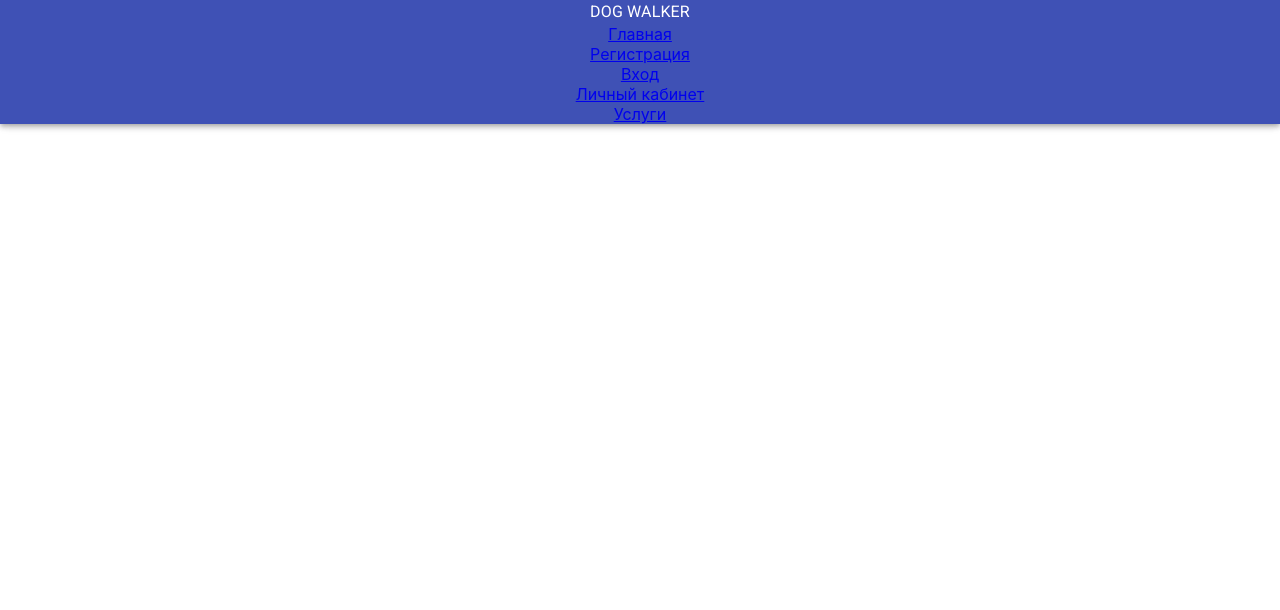
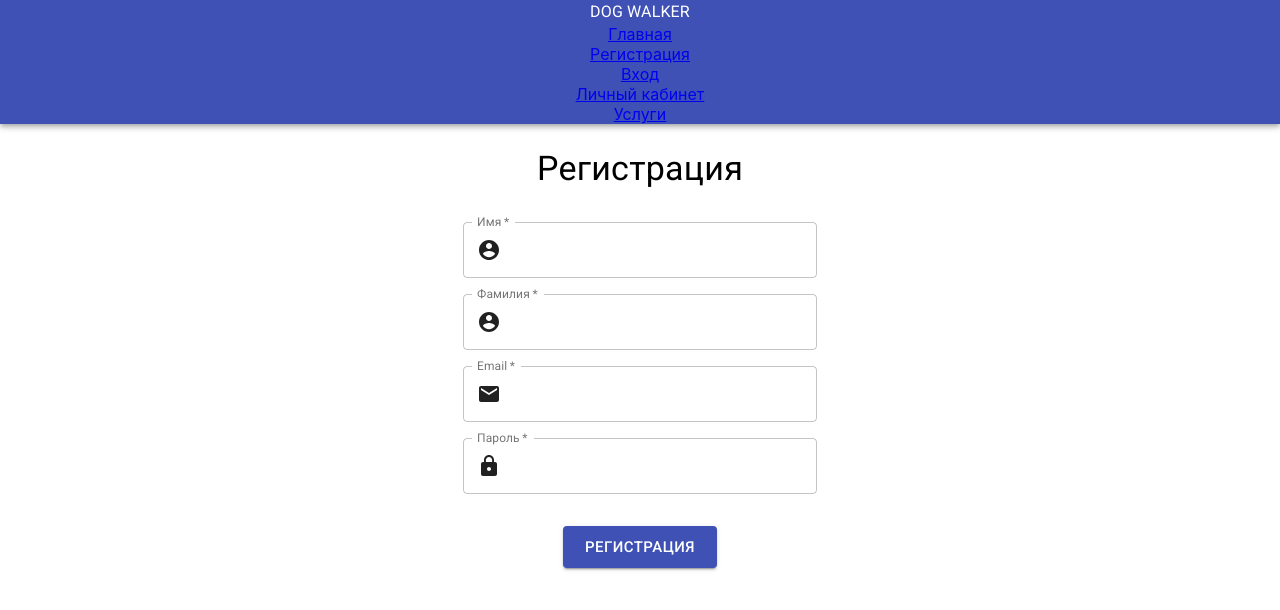
Before and after one commit to PAVAleksei/Doggy-walker, a React (Create React App) app in the folder client/: page /register in a window 1280 px wide. Shown: the top 610 px of the page. Built offline with nearby package versions, Linux system fonts and the light colour scheme.

Commit message:
Add form register and login

```diff
--- a/client/src/components/Header/Header.js
+++ b/client/src/components/Header/Header.js
@@ -5,7 +5,8 @@ import styles from './header.module.css';
  function Header () {
 
   return (
-    <AppBar position="fixed">
+    <AppBar position="static">
+
       <Typography>DOG WALKER</Typography>
       <div className={styles.wrap}>
       <Link className="links" to="/">Главная</Link>
@@ -22,7 +23,8 @@ import styles from './header.module.css';
       <div className={styles.wrap}>
       <Link className="links" to="/services">Услуги</Link>
       </div>
-    </AppBar>
+
+     </AppBar>
   );
 };
 
--- a/client/src/components/Login/Login.js
+++ b/client/src/components/Login/Login.js
@@ -1,14 +1,80 @@
+import { Box, Container, Typography} from "@material-ui/core";
+import Grid from '@material-ui/core/Grid';
+import TextField from '@material-ui/core/TextField';
+import { makeStyles } from '@material-ui/core/styles';
+import AccountCircle from '@material-ui/icons/AccountCircle';
+import EmailIcon from '@material-ui/icons/Email';
+import InputAdornment from '@material-ui/core/InputAdornment';
+import LockIcon from '@material-ui/icons/Lock';
 import Button from '@material-ui/core/Button';
 
+const useStyles = makeStyles((theme) => ({
+  root: {
+    '& .MuiTextField-root': {
+      margin: theme.spacing(1),
+      width: '35ch',
+    },
+  },
+}));
+
+
+
 function Login() {
+  const classes = useStyles();
+
+
+
   return (
-    <div>
-      <h3>Логин</h3>
-      <Button variant="contained">Default</Button>
-      <Button variant="contained" color="primary">
-        Primary
-      </Button>
-    </div>
+    <Box m={3}>
+      <Container >
+      <Typography variant="h4" >
+        Вход
+      </Typography>
+      <Box m={3}>
+      <form className={classes.root} noValidate autoComplete="off">
+          <Grid>
+            <TextField
+            required
+            id="outlined-email-input"
+            label="Email"
+            type="email"
+            variant="outlined"
+            InputProps={{
+              startAdornment: (
+                <InputAdornment position="start">
+                  <EmailIcon />
+                </InputAdornment>
+              ),}}/>
+          </Grid>
+          <Grid>
+            <TextField
+            required
+            id="outlined-password-input"
+            label="Пароль"
+            type="password"
+            autoComplete="current-password"
+            variant="outlined"
+            InputProps={{
+              startAdornment: (
+                <InputAdornment position="start">
+                  <LockIcon />
+                </InputAdornment>
+              ),}}/>
+          </Grid>
+
+          <Grid>
+            <Box m={3}>
+              <Button variant="contained" size="large" color="primary">
+                Вход
+              </Button>
+            </Box>
+
+          </Grid>
+    </form>
+      </Box>
+     </Container>
+    </Box>
+
   );
 }
 
--- a/client/src/components/Register/Register.js
+++ b/client/src/components/Register/Register.js
@@ -1,9 +1,111 @@
+import { Box, Container, Typography} from "@material-ui/core";
+import Grid from '@material-ui/core/Grid';
+import TextField from '@material-ui/core/TextField';
+import { makeStyles } from '@material-ui/core/styles';
+import AccountCircle from '@material-ui/icons/AccountCircle';
+import EmailIcon from '@material-ui/icons/Email';
+import InputAdornment from '@material-ui/core/InputAdornment';
+import LockIcon from '@material-ui/icons/Lock';
+import Button from '@material-ui/core/Button';
+
+const useStyles = makeStyles((theme) => ({
+  root: {
+    '& .MuiTextField-root': {
+      margin: theme.spacing(1),
+      width: '35ch',
+    },
+  },
+}));
+
+
 
 function Register() {
+  const classes = useStyles();
+
+
+
   return (
-    <div>
-      <h3>Регистрация</h3>
-    </div>
+    <Box m={3}>
+      <Container >
+      <Typography variant="h4" >
+        Регистрация
+      </Typography>
+      <Box m={3}>
+      <form className={classes.root} noValidate autoComplete="off">
+        <Grid item>
+          <TextField
+              required
+              id="outlined-required"
+              label="Имя"
+              variant="outlined"
+              InputProps={{
+                startAdornment: (
+                  <InputAdornment position="start">
+                    <AccountCircle />
+                  </InputAdornment>
+                ),
+              }}
+            />
+          </Grid>
+          <Grid>
+            <TextField
+            required
+            id="outlined-required"
+            label="Фамилия"
+            variant="outlined"
+            InputProps={{
+              startAdornment: (
+                <InputAdornment position="start">
+                  <AccountCircle />
+                </InputAdornment>
+              ),}}/>
+          </Grid>
+          <Grid>
+            <TextField
+            required
+            id="outlined-email-input"
+            label="Email"
+            type="email"
+            variant="outlined"
+            InputProps={{
+              startAdornment: (
+                <InputAdornment position="start">
+                  <EmailIcon />
+                </InputAdornment>
+              ),}}/>
+          </Grid>
+          <Grid>
+            <TextField
+            required
+            id="outlined-password-input"
+            label="Пароль"
+            type="password"
+            autoComplete="current-password"
+            variant="outlined"
+            InputProps={{
+              startAdornment: (
+                <InputAdornment position="start">
+                  <LockIcon />
+                </InputAdornment>
+              ),}}/>
+          </Grid>
+
+          <Grid>
+            <Box m={3}>
+              <Button variant="contained" size="large" color="primary">
+                Регистрация
+              </Button>
+            </Box>
+
+          </Grid>
+
+
+    </form>
+
+      </Box>
+     </Container>
+    </Box>
+
   );
 }
 
```
